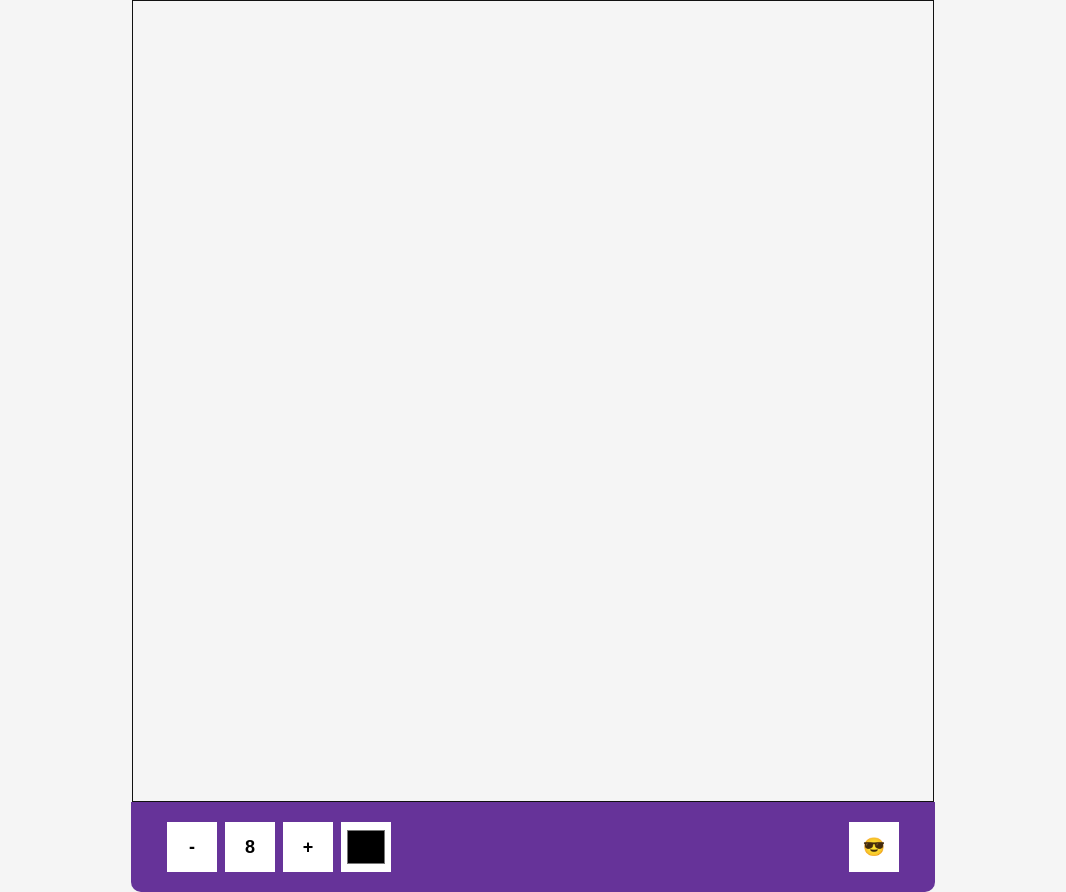
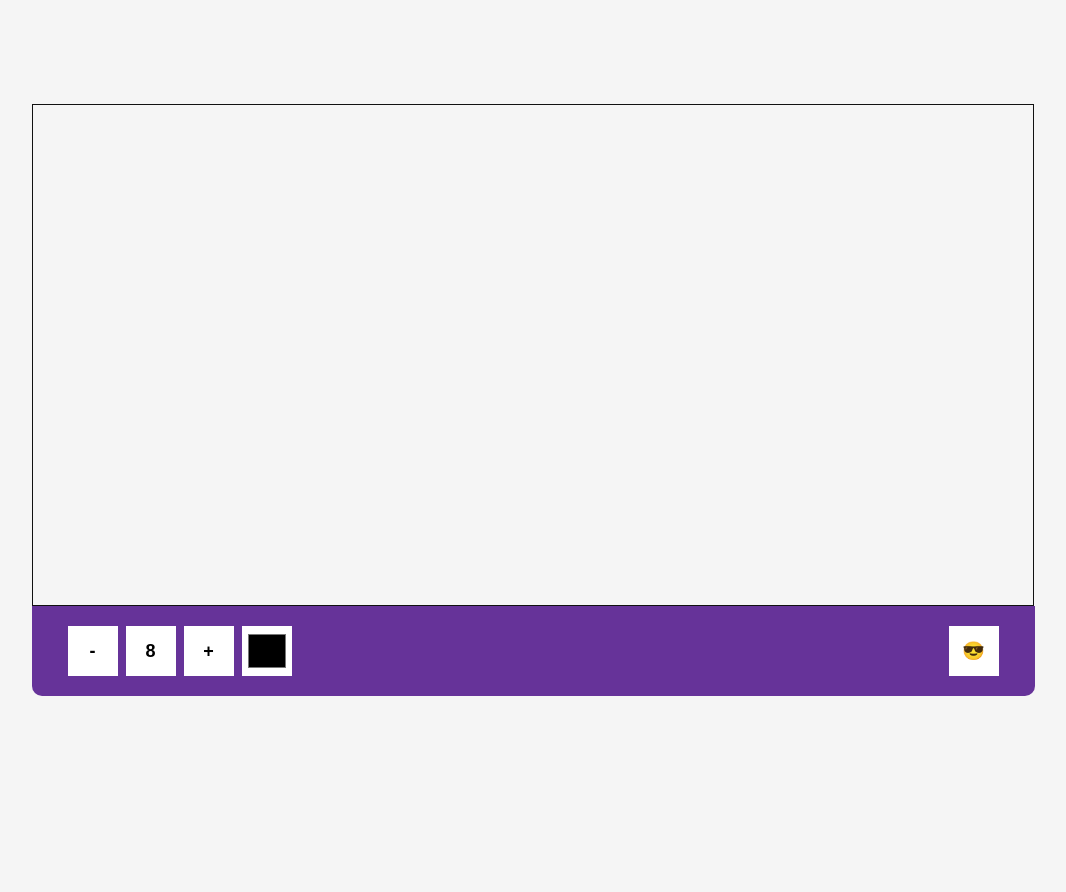
Before and after one commit to surikunal/drawing-app, a plain HTML site: page index.html in a window 1280 px wide. Shown: the whole page, without its empty margins (107-1173 px from the left). After the commit the page ends 800 px from the top, so only its background shows below. Drawn offline with Linux system fonts and the light colour scheme.

Commit message:
drawing project better

```diff
--- a/index.html
+++ b/index.html
@@ -8,7 +8,7 @@
     <script src="script.js" defer></script>
 </head>
 <body>
-    <canvas id="canvas" width="800" height="800"></canvas>
+    <canvas id="canvas" width="1000" height="500"></canvas>
     <div class="toolbox">
         <button id="decrease">-</button>
         <span id="size">8</span>
--- a/style.css
+++ b/style.css
@@ -19,7 +19,7 @@ canvas {
 
 .toolbox {
     background-color: rebeccapurple;
-    width: 804px;
+    width: 1003px;
     display: flex;
     padding: 1rem 2rem;
     border-radius: 0 0 10px 10px;
```
